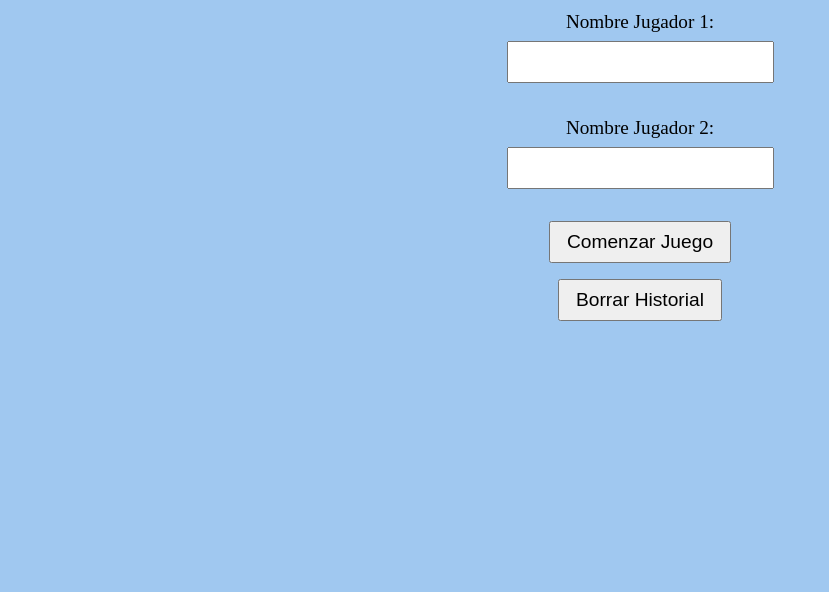
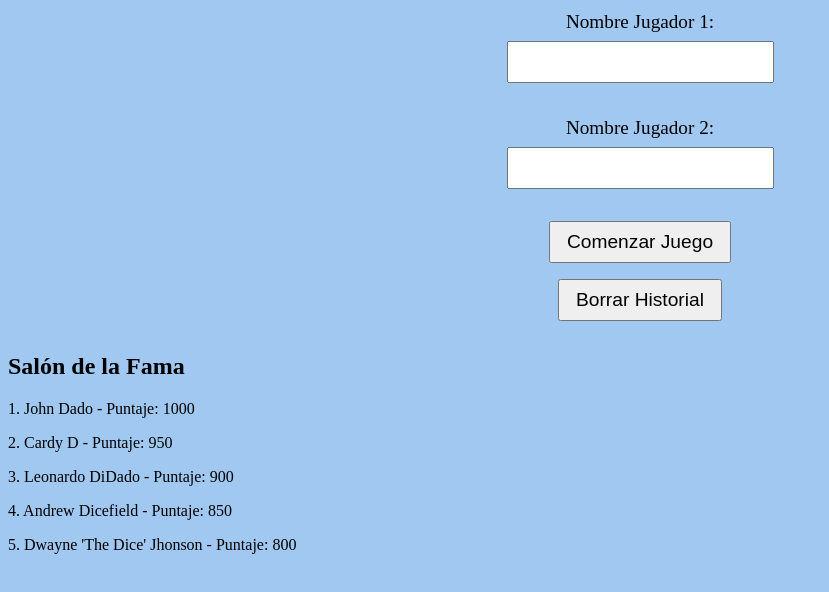
Before and after one commit to Sod4H/coder-js-47030, a plain HTML site: page index.html in a window 1280 px wide. Shown: the part 84-676 px from the top of the page, without its empty margins (0-829 px from the left). Drawn offline with Linux system fonts and the light colour scheme.

Commit message:
agrego JSON a mi proyecto

```diff
--- /dev/null
+++ b/hall_of_fame.json
@@ -0,0 +1,22 @@
+[
+    {
+    "nombre": "John Dado",
+    "puntaje": 1000
+    },
+    {
+    "nombre": "Cardy D ",
+    "puntaje": 950
+    },
+    {
+    "nombre": "Leonardo DiDado",
+    "puntaje": 900
+    },
+    {
+    "nombre": "Andrew Dicefield",
+    "puntaje": 850
+    },
+    {
+    "nombre": "Dwayne 'The Dice' Jhonson",
+    "puntaje": 800
+    }
+]
--- a/index.html
+++ b/index.html
@@ -20,6 +20,9 @@
     </div>
     <div id="historial">
     </div>
+    <div id="salonDeLaFama">
+    </div>
+
     <script src="script.js"></script>
 </body>
 </html>
--- a/script.js
+++ b/script.js
@@ -63,6 +63,22 @@ function cargarHistorialDesdeLocalStorage() {
   }
 }
 
+function cargarSalonDeLaFama() {
+  fetch('hall_of_fame.json')
+    .then(response => response.json())
+    .then(data => {
+      const salonDeLaFamaDiv = document.getElementById('salonDeLaFama');
+      const salonDeLaFamaHTML = data.map((jugador, index) => `
+        <p>${index + 1}. ${jugador.nombre} - Puntaje: ${jugador.puntaje}</p>
+      `).join('');
+      salonDeLaFamaDiv.innerHTML = `<h2>Salón de la Fama</h2>${salonDeLaFamaHTML}`;
+    })
+    .catch(error => console.error('Error al cargar el salón de la fama', error));
+}
+
+cargarSalonDeLaFama();
+
+
 function borrarHistorial() {
   historial = [];
   guardarHistorialEnLocalStorage();
```
